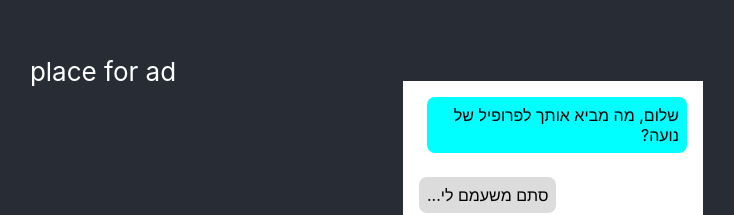
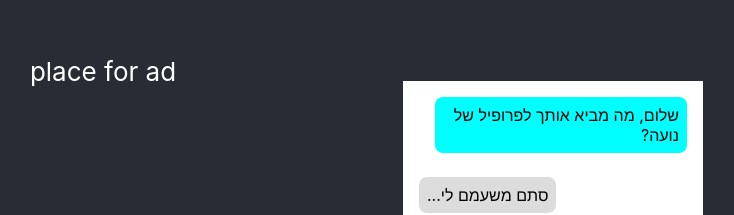
Before and after one commit to sushi30/elem-ad-redirect-page, a React (Create React App) app: page / in a window 1280 px wide. Shown: the part 329-544 px from the top of the page, without its empty margins (537-1271 px from the left). Built offline with nearby package versions, Linux system fonts and the light colour scheme.

Commit message:
more padding

```diff
--- a/src/Chat/Message.tsx
+++ b/src/Chat/Message.tsx
@@ -13,7 +13,7 @@ export default function Message({ sender, content, time, last }: any) {
         textAlign: "right",
         marginBottom: 24,
         maxWidth: "100%",
-        [sender == Sender.WEBSITE ? "paddingLeft" : "paddingRight"]: 8,
+        [sender == Sender.WEBSITE ? "paddingLeft" : "paddingRight"]: 16,
       }}
     >
       <div style={{ width: 24 }} />
```
